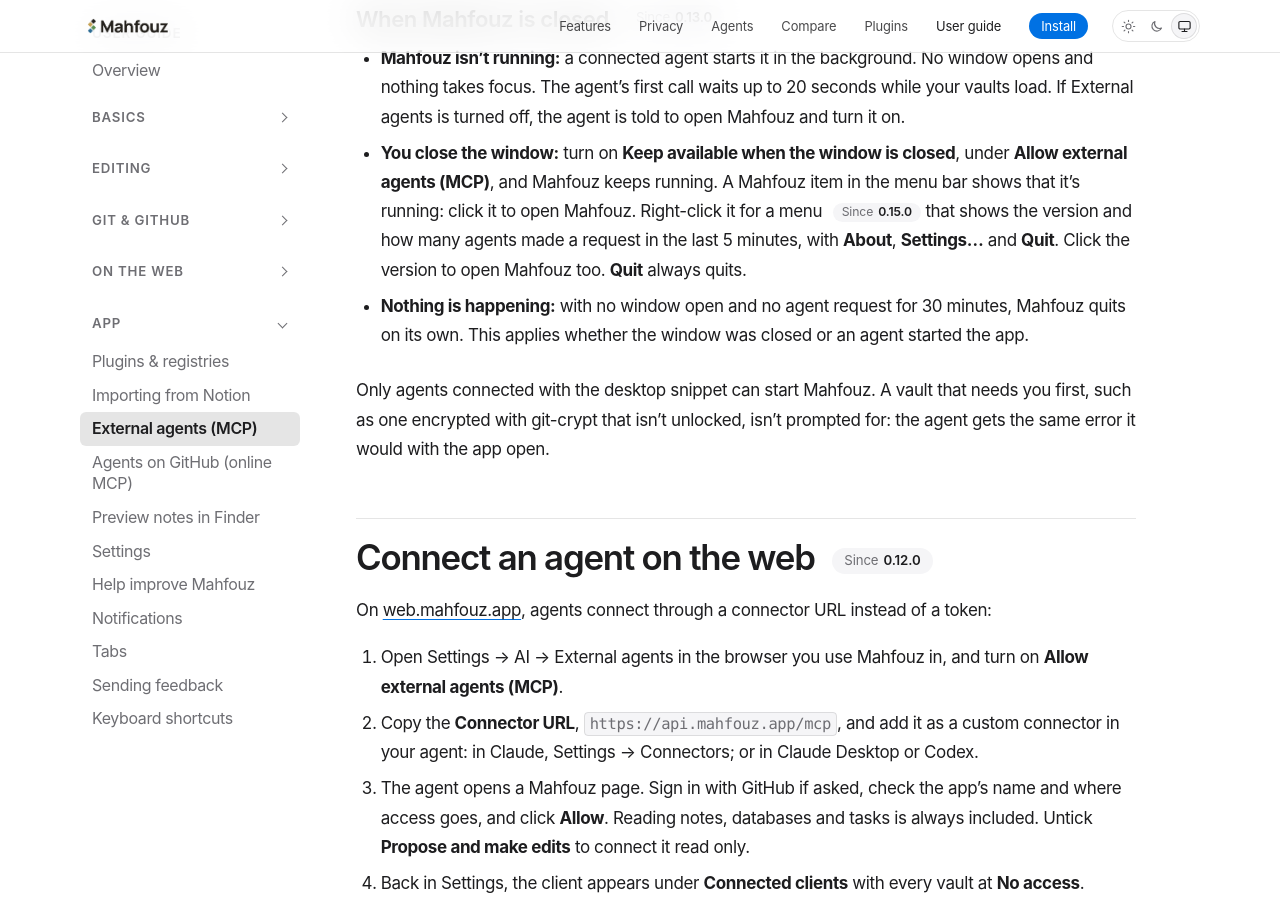
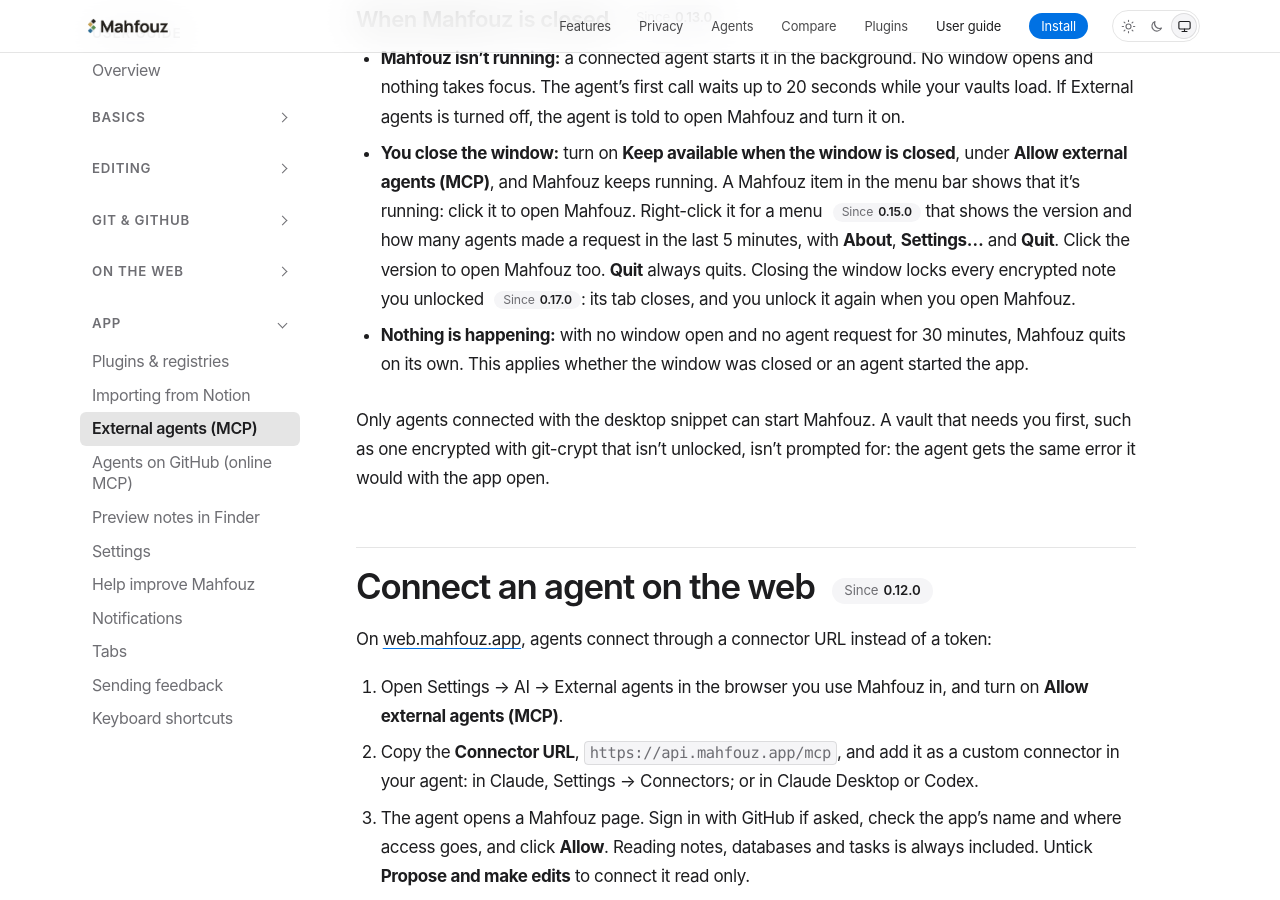
Before and after one commit to mahfouz-app/docs, a Jekyll site: the page built from guide/external-agents.md, in a window 1280 px wide and 900 px high, scrolled down 1169 px. Built offline with Jekyll 4.4.1, drawn with Linux system fonts in a browser that asks for light colours.

Commit message:
guide: encrypted notes lock when the window closes for agents
Co-Authored-By: Claude Opus 5.5 <noreply@anthropic.com>

```diff
--- a/guide/external-agents.md
+++ b/guide/external-agents.md
@@ -56,6 +56,9 @@ The agent reaches your vaults through the running app.
   agents made a request in the last 5 minutes, with **About**,
   **Settings…** and **Quit**. Click the version to open Mahfouz too.
   **Quit** always quits.
+  Closing the window locks every encrypted note you unlocked
+  {% include since.html v="0.17.0" %}: its tab closes, and you unlock it
+  again when you open Mahfouz.
 - **Nothing is happening:** with no window open and no agent request for
   30 minutes, Mahfouz quits on its own. This applies whether the window
   was closed or an agent started the app.
```
